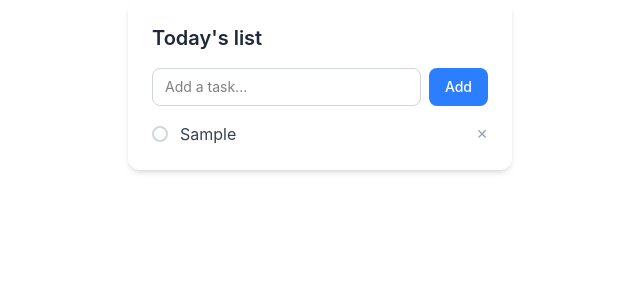
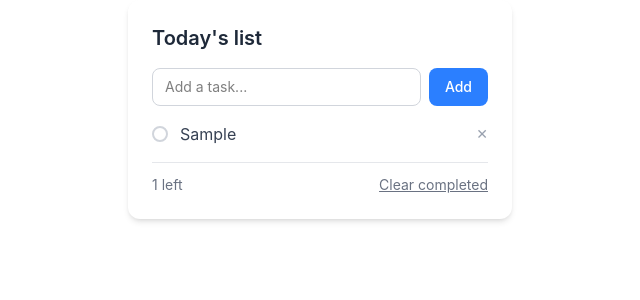
Before and after one commit to tanishkavedi/todo_list, a React (Vite) app in the folder todo-app/: page / in a window 1280 px wide. Both pictures are taken after typing "Sample" into the empty fields and a click on the button "Add". Shown: the top 300 px of the page, without its empty margins (320-960 px from the left). Built offline with nearby package versions, Linux system fonts and the light colour scheme.

Commit message:
Add footer with remaining task count

```diff
--- a/todo-app/src/App.jsx
+++ b/todo-app/src/App.jsx
@@ -28,7 +28,14 @@ export default function App() {
   };
 
 
-  return (
+  const clearCompleted = () => {
+    setTasks((prev) => prev.filter((task) => !task.done));
+  };
+
+  const remaining = tasks.filter((task) => !task.done).length;
+
+
+   return (
     <div className="max-w-sm mx-auto bg-white rounded-xl shadow-md p-6">
       <h1 className="text-xl font-semibold text-gray-800 mb-4">
         Today's list
@@ -75,6 +82,18 @@ export default function App() {
           </li>
         ))}
       </ul>
+
+      {tasks.length > 0 && (
+        <div className="flex justify-between items-center mt-4 pt-3 border-t border-gray-200 text-sm text-gray-500">
+          <span>{remaining} left</span>
+          <button
+            onClick={clearCompleted}
+            className="hover:text-red-500 underline"
+          >
+            Clear completed
+          </button>
+        </div>
+      )}
     </div>
   );
 }
```
